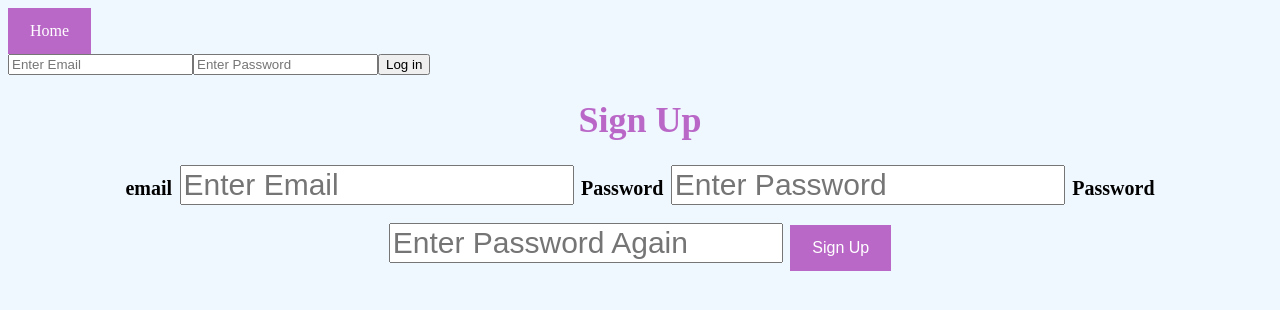
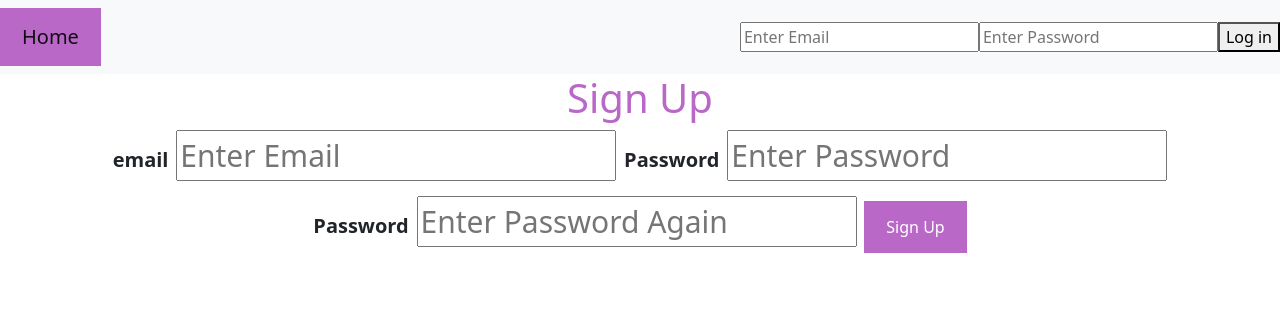
Before and after one commit to johnnie172/scraper-web-app, a Flask app: page / in a window 1280 px wide. Shown: the top 310 px of the page. Run offline with Flask 2, Linux system fonts and the light colour scheme; some libraries are stand-ins or nearby versions.

Commit message:
Adding bootstrap navbar

```diff
--- a/api/templates/base.html
+++ b/api/templates/base.html
@@ -1,29 +1,30 @@
 <!DOCTYPE html>
 <html lang="en">
+
+<head>
 	<link rel="stylesheet" href="/static/css/style.css">
 
-<head>
-	<div class="topnav">
-	    <a class="active" href="/">Home</a>
+	<link href="https://cdn.jsdelivr.net/npm/bootstrap@5.0.0-beta2/dist/css/bootstrap.min.css" rel="stylesheet" integrity="sha384-BmbxuPwQa2lc/FVzBcNJ7UAyJxM6wuqIj61tLrc4wSX0szH/Ev+nYRRuWlolflfl" crossorigin="anonymous">
+
+
+</head>
+<body>
+	<div class="navbar navbar-light bg-light">
+	    <a class="navbar-brand" href="/">Home</a>
 	    {% if (user_id) %}
 	    <a href="userRegistry"> Register </a>
+	</div>
 	<div class="login-container">
         <form method="POST" action="login">
             <input type="text" placeholder="Email" name="email">
             <input type="password" placeholder="Password" name="password">
             <button type="submit">Login</button>
         </form>
-
-
-
-	 </div>
 	    {% else %}
 
 	    {% endif %}
 
 	</div>
-</head>
-<body>
 	<script type="text/javascript">
 	  //Creating form that logs out user.
 	  function AddLogoutButton() {
@@ -38,7 +39,9 @@
 	  form.setAttribute("action", "/log-out");
 
 	  form.appendChild(inputButton);
-	  document.getElementsByTagName("body")[0].appendChild(form);
+	  var navbar = document.getElementsByClassName('navbar')[0];
+	  navbar.appendChild(form);
+	  // document.getElementsByTagName("body")[0].appendChild(form);
 	  document.querySelector('#logoutbtn').innerHTML = 'Log Out';
 	  document.querySelector('#logoutbtn').innerText = 'Log Out';
 	  document.querySelector('#logoutbtn').textContent = 'Log Out';
@@ -77,7 +80,8 @@
 
 	  form.appendChild(inputButton);
 
-	  document.getElementsByTagName("body")[0].appendChild(form);
+	  var navbar = document.getElementsByClassName('navbar')[0];
+	  navbar.appendChild(form);
 	  document.querySelector('#loginbtn').innerHTML = 'Log in';
 	  document.querySelector('#loginbtn').innerText = 'Log in';
 	  document.querySelector('#loginbtn').textContent = 'Log in';
@@ -125,6 +129,7 @@
 	  }
 
 	  checkCookie()
+
 	</script>
     {% block content %}{% endblock content %}
 </body>
```
Lines whose indentation alone changed are shown as unchanged.
